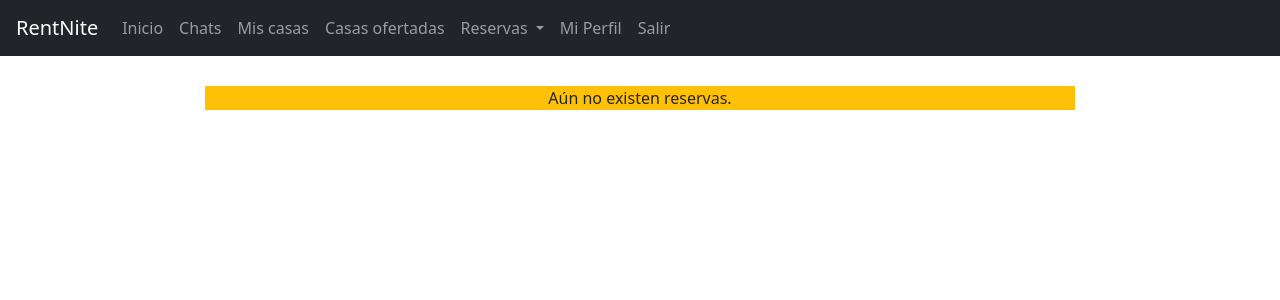
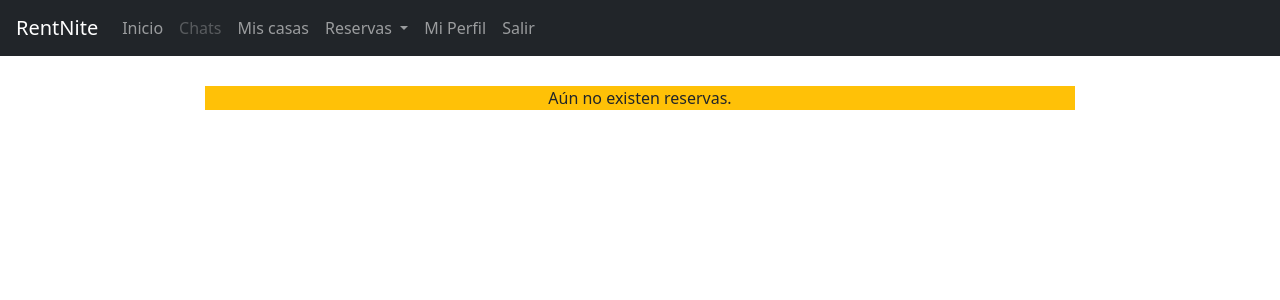
Before and after one commit to pabenito/RentNite, a FastAPI app: template templates/bookings.html in a window 1280 px wide. Shown: the top 300 px of the page. Run offline with FastAPI, Linux system fonts and the light colour scheme; the template is opened without the code that fills it, so the values that code supplies are empty; parts of the project's set-up code (start-up, migrations or seed data) failed here and were passed over.

Commit message:
Escondidas las apis? Donde se fueron? :)

```diff
--- a/templates/navbar.html
+++ b/templates/navbar.html
@@ -8,19 +8,16 @@
     <div class="collapse navbar-collapse" id="navbarSupportedContent">
       <ul class="navbar-nav mr-auto">
         <li class="nav-item">
-          <a class="nav-link" href="/">Inicio</a>
+          <a class="nav-link" href="/houses/">Inicio</a>
         </li>
         <li class="nav-item">
-            <a class="nav-link" href="#">Chats</a>
+            <a class="nav-link disabled" href="#">Chats</a>
         </li>
         <li class="nav-item">
             <a class="nav-link" href="/houses/myHouses">Mis casas</a>
         </li>
-        <li class="nav-item">
-            <a class="nav-link" href="/houses/">Casas ofertadas</a>
-        </li>
         <li class="nav-item dropdown">
-          <a class="nav-link dropdown-toggle" href="#" id="navbarDropdown" role="button" data-toggle="dropdown" aria-haspopup="true" aria-expanded="false">
+          <a class="nav-link dropdown-toggle" id="navbarDropdown" role="button" data-toggle="dropdown" aria-haspopup="true" aria-expanded="false">
             Reservas
           </a>
           <div class="dropdown-menu dropdown-menu-dark" aria-labelledby="navbarDropdown">
```
Also changed, not shown: app/database.py (+6 -5 lines), 1 other file.
